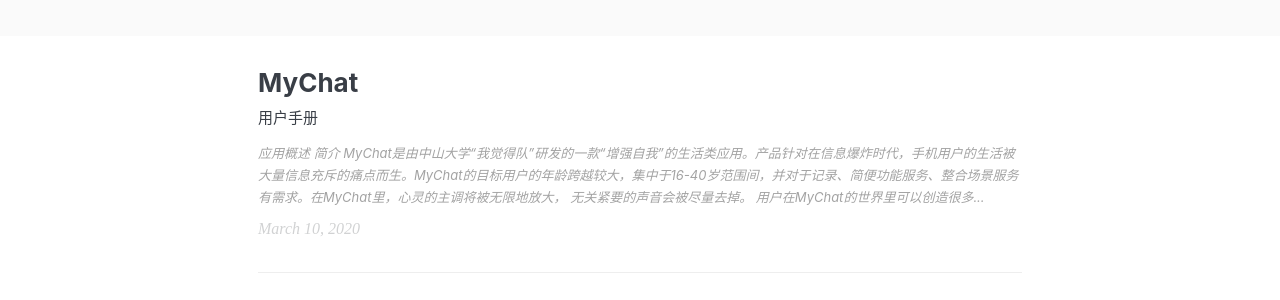
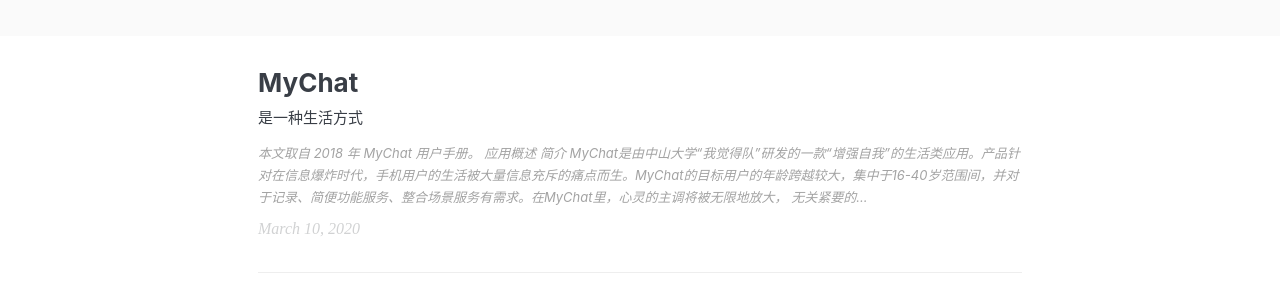
Before and after one commit to guxi11/guxi11.github.io, a Jekyll site: the page built from index.md, in a window 1280 px wide. Shown: the part 444-744 px from the top of the page. Built offline with Jekyll 4.4.1, drawn with Linux system fonts in a browser that asks for light colours.

Commit message:
doc: update MyChat

```diff
--- a/_posts/2020-03-10-MyChat.md
+++ b/_posts/2020-03-10-MyChat.md
@@ -1,11 +1,13 @@
 ---
 layout: post
 title:  "MyChat"
-subtitle:  "用户手册"
+subtitle:  "是一种生活方式"
 date:   2020-03-10 18:22:26 GMT+0800
 tags:
   - 作品集
 ---
+
+> 本文取自 2018 年 MyChat 用户手册。
 
 <div class="center-container">
   <img class="small" style="width: 120px;" src="/assets/images/posts/mychat/mychat-logo.png" alt="mychat-logo" />
@@ -62,8 +64,13 @@
 当然，用户要习惯在 MyChat 里的好友其实都是机器人的事实。
 
 <div class="center-container">
-  <img class="middle-height" src="/assets/images/posts/mychat/添加新建好友.png" alt="添加新建好友" />
-  <div class="caption">添加/新建好友</div>
+  <img class="middle-height" src="/assets/images/posts/mychat/聊天列表.png" alt="聊天列表" />
+  <div class="caption">聊天列表</div>
+</div>
+
+<div class="center-container">
+  <img class="middle-height" src="/assets/images/posts/mychat/聊天页面.png" alt="聊天页面" />
+  <div class="caption">聊天页面</div>
 </div>
 
 ### 输入方式
--- a/_sass/atina/components/_post.scss
+++ b/_sass/atina/components/_post.scss
@@ -92,13 +92,13 @@
 
 img {
   &.middle {
-    width: 600px;
+    max-width: 600px;
   }
   &.middle-height {
-    height: 400px;
+    max-height: 500px;
   }
   &.small {
-    width: 200px;
+    max-width: 200px;
   }
 }
 
```
Also changed, not shown: assets/images/posts/mychat/聊天页面.png.
